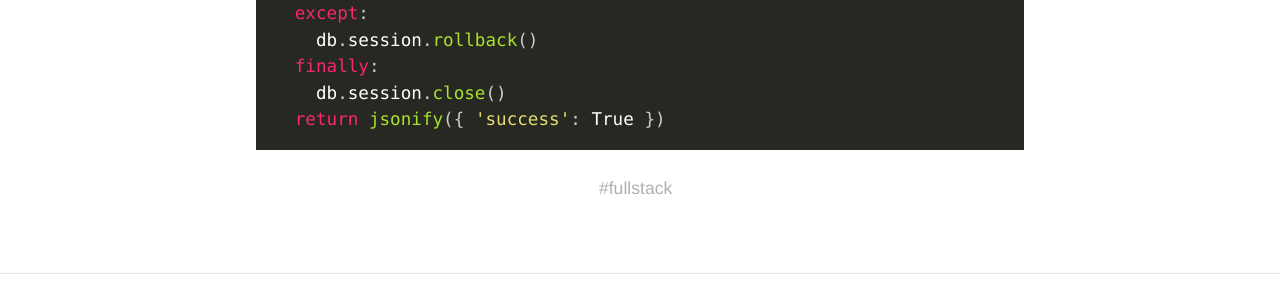
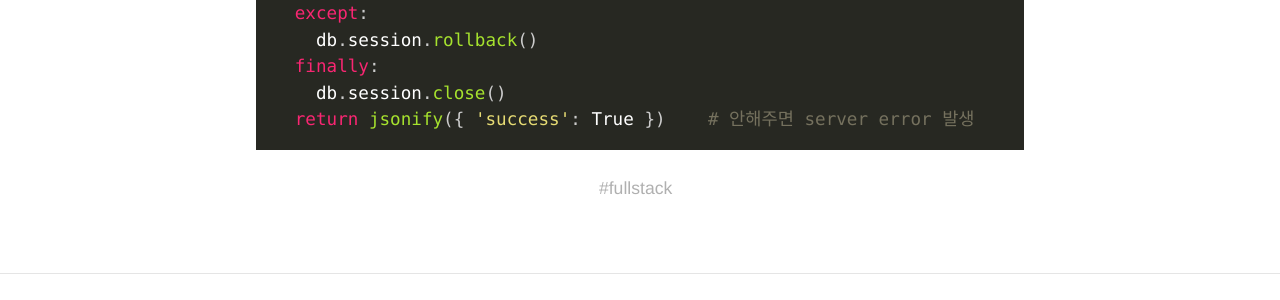
Before and after one commit to HyunlangBan/hyunlangban.github.io, a Jekyll site: the page built from _posts/2020-02-20-fullstack-delete.md, in a window 1280 px wide. Shown: the part 1770-2070 px from the top of the page. Built offline with Jekyll 4.4.1, drawn with Linux system fonts in a browser that asks for light colours; nearby versions of some CDN libraries; some web fonts are replaced; comment, search, counter and statistics services are not loaded.

Commit message:
Update 2020-02-20-fullstack-delete.md

````diff
--- a/_posts/2020-02-20-fullstack-delete.md
+++ b/_posts/2020-02-20-fullstack-delete.md
@@ -60,5 +60,5 @@ def delete_todo(todo_id):
     db.session.rollback()
   finally:
     db.session.close()
-  return jsonify({ 'success': True })
+  return jsonify({ 'success': True })    # 안해주면 server error 발생
 ```
````
